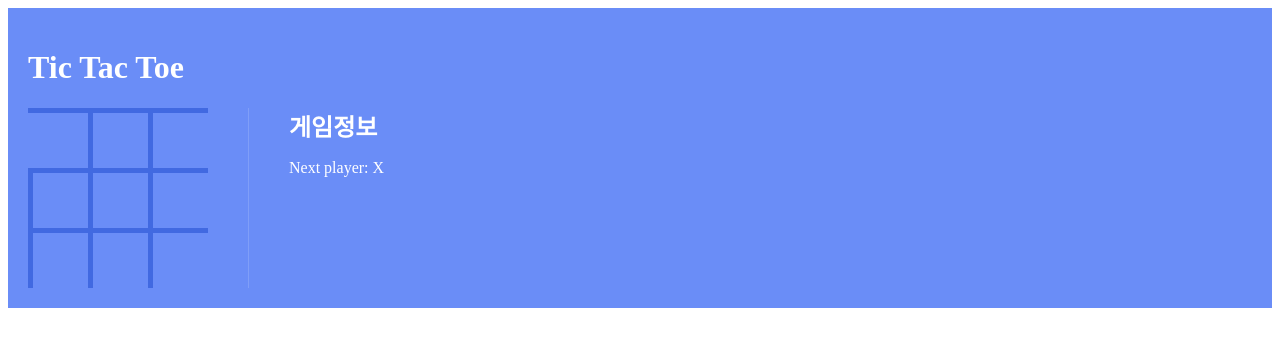
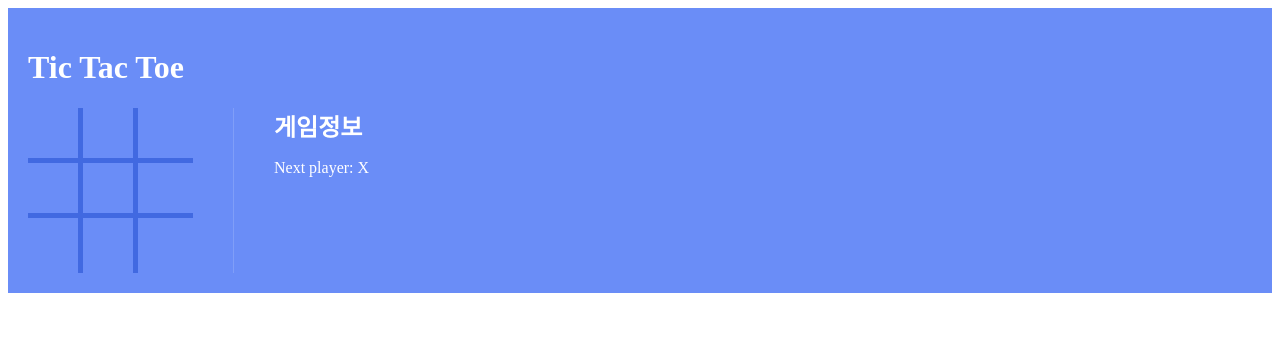
Before and after one commit to dreamfulbud/TIL-React, a React (Create React App) app in the folder ttt/: page / in a window 1280 px wide. Shown: the top 346 px of the page. Built offline with nearby package versions, Linux system fonts and the light colour scheme.

Commit message:
♻️ onClick 이벤트 및 스타일 변경

```diff
--- a/ttt/src/components/Game.jsx
+++ b/ttt/src/components/Game.jsx
@@ -1,13 +1,13 @@
+import { useState } from "react";
 import styled from "styled-components";
 import Board from "./Board";
 
 function Game() {
   const status = "X";
 
-  const handleClick = (e) => {};
   return (
     <StyledDiv>
-      <Board onClick={handleClick} />
+      <Board />
 
       <section>
         <h2>게임정보</h2>
--- a/ttt/src/components/Square.jsx
+++ b/ttt/src/components/Square.jsx
@@ -1,8 +1,19 @@
+import { useState } from "react";
 import styled from "styled-components";
 
 function Square(props) {
-  const { value } = props;
-  return <StyledButton {...props}>{value}</StyledButton>;
+  const [state, setState] = useState({
+    value: null,
+  });
+
+  const handleClick = (e) => {
+    setState({ value: "X" });
+  };
+  return (
+    <StyledButton onClick={handleClick} value={state.value}>
+      {state.value}
+    </StyledButton>
+  );
 }
 
 const StyledButton = styled.button`
@@ -10,17 +21,15 @@ const StyledButton = styled.button`
   height: 60px;
   border: 5px solid royalblue;
   border-width: 5px 0 0 5px;
+  margin: -5px 0 0 -5px;
   background: none;
   color: rgba(65, 105, 225, 0.4);
   font-weight: bold;
   font-size: 40px;
   cursor: pointer;
-
-  &:first-child {
-    border-left: 0;
-  }
-  .first & {
-    border-top: 0;
-  }
+  box-sizing: border-box;
+  line-height: 1;
+  padding: 0;
+  text-align: center;
 `;
 export default Square;
```
